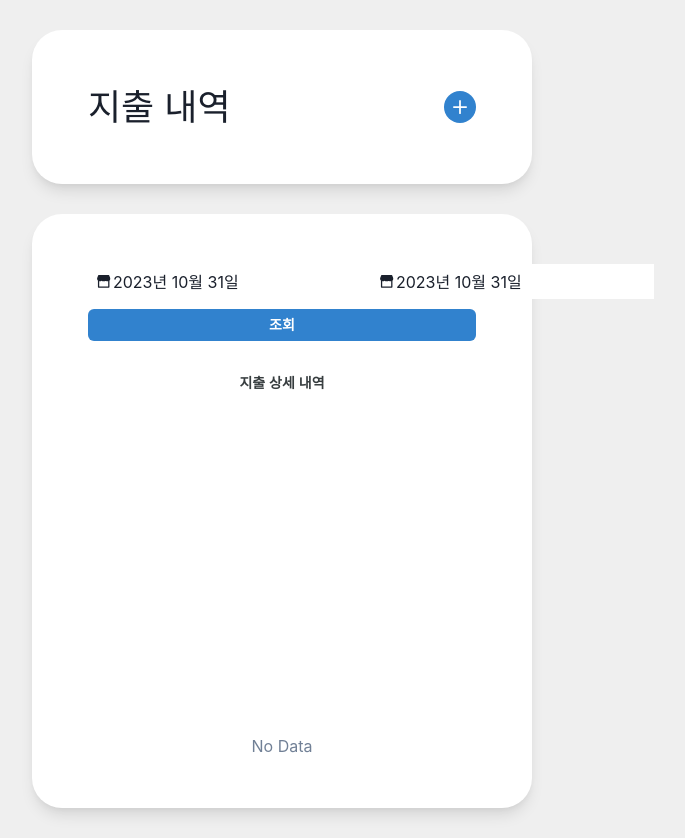
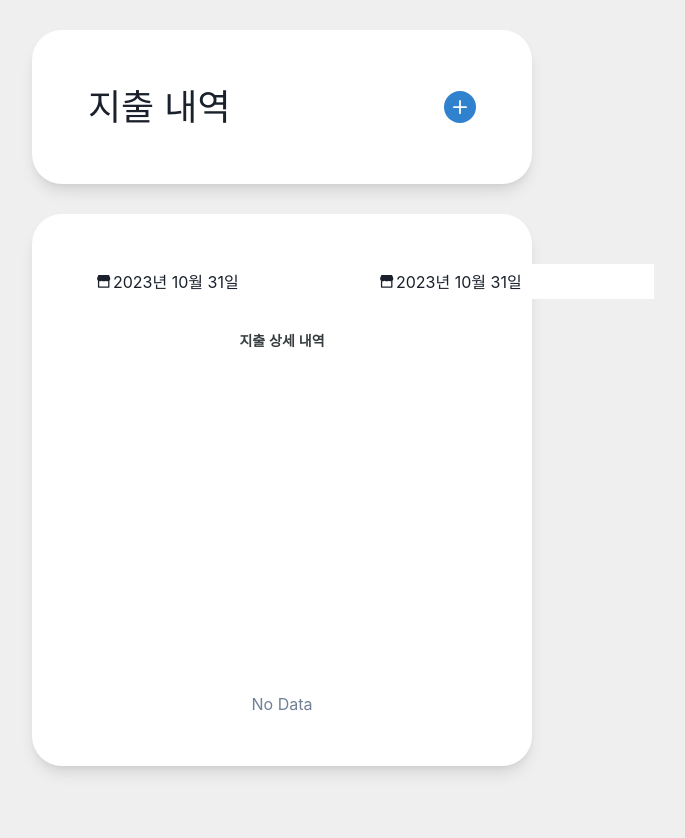
Before and after one commit to frontend-study-project/ExpenseTracker, a React (Create React App) app: page / in a window 1280 px wide. Shown: the whole page, without its empty margins (358-1043 px from the left). After the commit the page ends 800 px from the top, so only its background shows below. Built offline with nearby package versions, Linux system fonts and the light colour scheme.

Commit message:
fix: 조회버튼 삭제& 그래프 수정중

```diff
--- a/src/App.js
+++ b/src/App.js
@@ -12,7 +12,6 @@ function App() {
   const [items, setItems] = useState([]);
   const [startDate, setStartDate] = useState(new Date());
   const [endDate, setEndDate] = useState(new Date());
-  const [filterData, setFilterData] = useState([]);
   return (
     <div className="App">
       <VStack
@@ -44,8 +43,6 @@ function App() {
          * function : 날짜 기간 Components
          */}
         <DateSelect
-          items={items}
-          setFilterData={setFilterData}
           startDate={startDate}
           endDate={endDate}
           setStartDate={setStartDate}
@@ -56,7 +53,7 @@ function App() {
          * author : 조영호
          * function : 통계 도넛차트 Components
          */}
-        <GraphItem items={filterData} />
+        <GraphItem items={items} startDate={startDate} endDate={endDate} />
 
         {/*
          * author : 고정인
--- a/src/components/DateSelect/index.jsx
+++ b/src/components/DateSelect/index.jsx
@@ -2,25 +2,10 @@ import React from "react";
 import { Container, Flex, Button } from "@chakra-ui/react";
 import DatePicker, { registerLocale } from "react-datepicker";
 import ko from "date-fns/locale/ko";
-import {
-  groupByDate,
-  sortByDate,
-  filterByDate,
-} from "../../utils/function/filterByDate";
-const DateSelect = ({
-  items,
-  setFilterData,
-  startDate,
-  endDate,
-  setStartDate,
-  setEndDate,
-}) => {
+
+const DateSelect = ({ startDate, endDate, setStartDate, setEndDate }) => {
   registerLocale("ko", ko);
-  const onClickDateSelect = () => {
-    setFilterData(
-      filterByDate(sortByDate(groupByDate(items)), [startDate, endDate])
-    );
-  };
+
   return (
     <Container>
       <Flex>
@@ -102,17 +87,6 @@ const DateSelect = ({
           }
         />
       </Flex>
-      <Button
-        colorScheme="blue"
-        w="100%"
-        size="sm"
-        mt="10px"
-        onClick={() => {
-          onClickDateSelect();
-        }}
-      >
-        조회
-      </Button>
     </Container>
   );
 };
--- a/src/components/GraphItem/index.jsx
+++ b/src/components/GraphItem/index.jsx
@@ -1,8 +1,49 @@
 import ReactApexChart from "react-apexcharts";
-const GraphItem = ({ items }) => {
-  // 도넛차트 데이터!!
+import {
+  filterByDate,
+  groupByDate,
+  sortByDate,
+} from "../../utils/function/filterByDate";
+import { useCallback, useEffect, useState } from "react";
+const GraphItem = ({ items, startDate, endDate }) => {
+  const [donut, setDonut] = useState([]);
+  const data = filterByDate(sortByDate(groupByDate(items)), [
+    startDate,
+    endDate,
+  ]);
+  const newmakeArray = useCallback(() => {
+    let amountArray = [];
+    data.map((item) =>
+      item.contents.map((sub) => amountArray.push(sub.amount))
+    );
+    return amountArray;
+  }, []);
+
+  const fetchData = useCallback(() => {
+    const newArray = newmakeArray();
+    console.log(newArray);
+    setDonut([...newArray]);
+  }, [newmakeArray]);
+
+  useEffect(() => {
+    fetchData();
+  }, [fetchData]);
+
+  useEffect(() => {
+    console.log(data);
+    console.log(data.map((item) => item.contents.map((sub) => sub.amount)));
+  }, [data]);
+  // 도넛차트 데이터
   const donutData = {
-    series: items.map((item) => item.amount),
+    series: data.map((item) => item.contents.map((sub) => sub.amount)),
+    // series: donut.map((item) => item),
+    // {
+    //   data:
+    //     data.length > 0
+    //       ? data.map((item) => item.contents.map((sub) => sub.amount))
+    //       : null,
+    // },
+
     options: {
       chart: {
         type: "donut",
@@ -38,7 +79,7 @@ const GraphItem = ({ items }) => {
           },
         },
       },
-      labels: items.map((item) => item.category),
+      labels: data.map((item) => item.contents.map((sub) => sub.category)),
       title: {
         text: "지출 상세 내역",
         align: "center",
```
